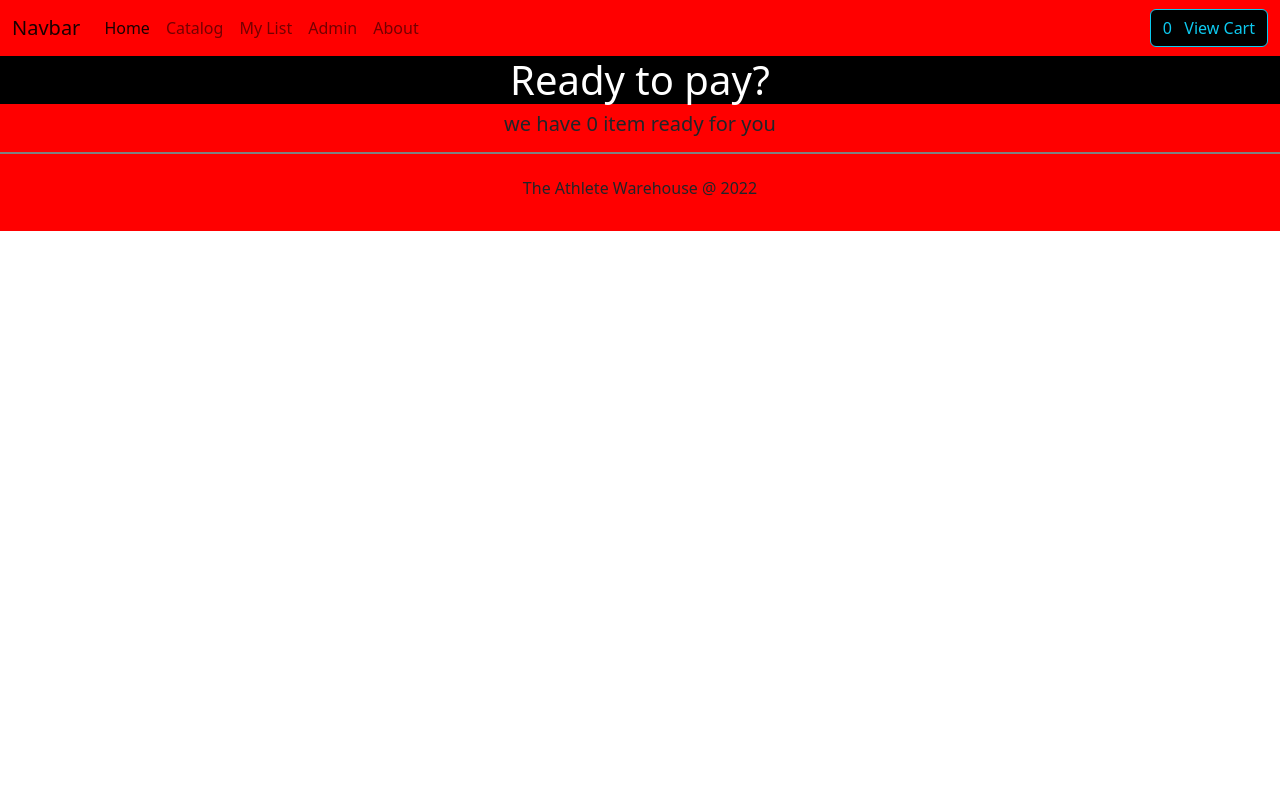
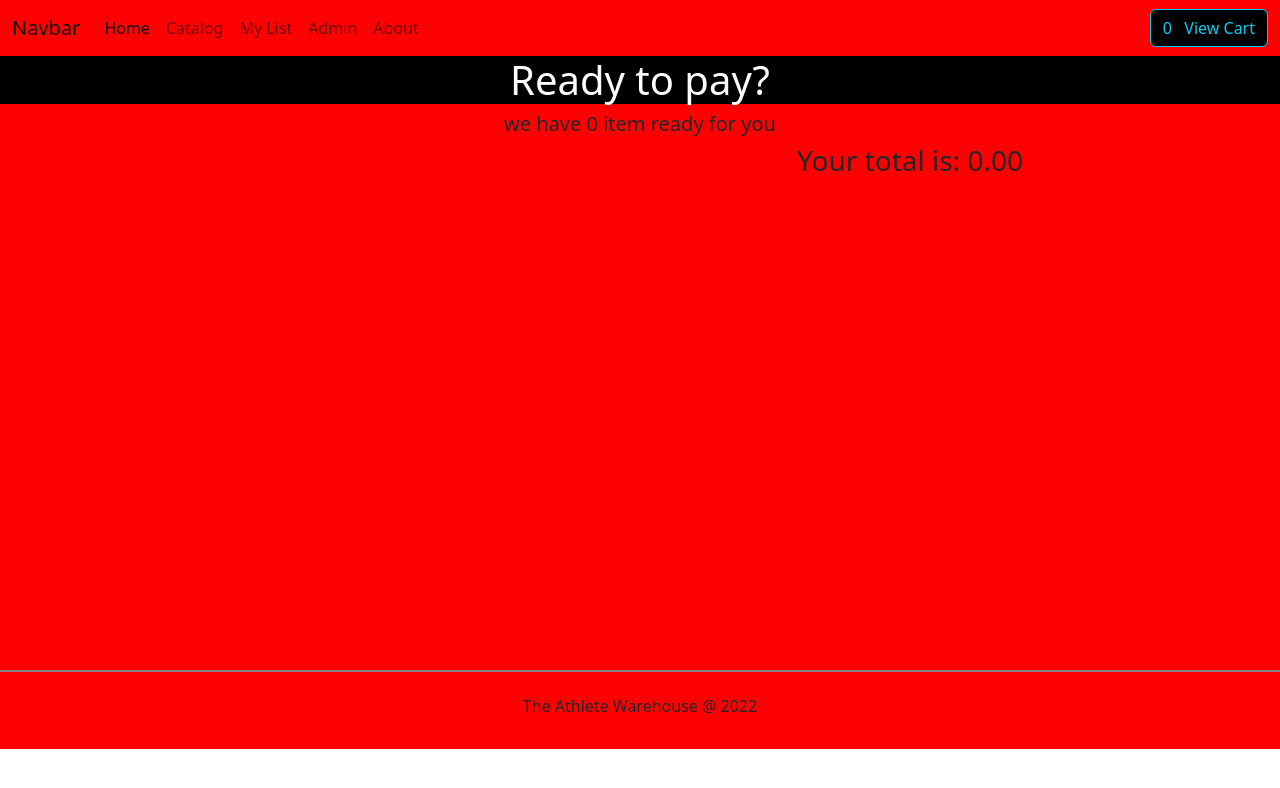
Before and after one commit to patterson9000/onlinestore, a React (Create React App) app: page /cart in a window 1280 px wide. Shown: the top 788 px of the page. Built offline with nearby package versions, Linux system fonts and the light colour scheme.

Commit message:
FSDI 110 #1

```diff
--- a/package.json
+++ b/package.json
@@ -6,6 +6,7 @@
     "@testing-library/jest-dom": "^5.16.4",
     "@testing-library/react": "^13.3.0",
     "@testing-library/user-event": "^13.5.0",
+    "axios": "^0.27.2",
     "bootstrap": "^5.2.0",
     "react": "^18.2.0",
     "react-dom": "^18.2.0",
--- a/src/component/admin.js
+++ b/src/component/admin.js
@@ -1,13 +1,34 @@
 import "./admin.css";
 import { useState } from "react";
+import DataService from "../services/dataService";
 
 const Admin = () => {
   const [product, setProduct] = useState({});
   const [coupon, setCoupon] = useState({});
+  const [showProdSuccess, setShowProdSuccess] = useState({});
 
-  const saveProduct = () => {
+  const saveProduct = async () => {
     console.log("Saving Product");
     console.log(product);
+
+    // use service to send it to server
+
+   let fixProd = {...product};
+   fixProd.price = +fixProd.price;
+
+
+    let service = new DataService();
+    let savedProd = await service.service.saveProduct(fixProd);
+
+
+    if(savedProd && savedProd._id){
+      setShowProdSuccess(true);
+
+      setTimeout (() => {
+        setShowProdSuccess (false)
+      }, 6000); // milli seconds
+
+    }
   };
 
   const textChange = (e) => {
@@ -36,6 +57,9 @@ const Admin = () => {
   return (
     <div className="admin">
       <h1>Store administration</h1>
+
+      {showProdSuccess ?<div className="alert alert-success">product saved</div> : null }
+
       <div className="parents">
         <section className="products">
           <h3>Register Products</h3>
--- a/src/component/cart.js
+++ b/src/component/cart.js
@@ -2,21 +2,52 @@ import "./cart.css";
 
 import { useContext } from "react";
 import StoreContext from "../store/storeContext";
+import ProductInCart from "./productInCart";
 
 const Cart = () => {
   const cart = useContext(StoreContext).cart;
 
+  const getNumberItems = () => {
+    let sum = 0;
+
+    for (let i = 0; i < cart.length; i++) {
+      let prod = cart[i];
+      sum += prod.quantity;
+    }
+    return sum;
+  };
+
+  const getTotal = () => {
+    let total = 0;
+    for(let i=0; i < cart.length; i++){
+      let prod = cart[i];
+      total += prod.quantity * prod.price;
+    }
+
+    return total.toFixed(2);
+  }
+
   return (
     <div className="cart">
       <h1>Ready to pay?</h1>
-      <h5>we have {cart.length} item ready for you</h5>
+      <h5>we have {getNumberItems()} item ready for you</h5>
 
-      <ul>
-        {cart.map(prod => <li key={prod._id}>{prod.title}</li>)}
-      </ul>
+      <div className="parent">
+
+        <div className="product">
+          {cart.map((prod) => (
+            <ProductInCart key={prod._id} data={prod}></ProductInCart>
+          ))}
+        </div>
+
+        <div className="side-menu">
+          <h3>Your total is: {getTotal()}</h3>
+        </div>
+      </div>
+
+      <ul></ul>
     </div>
   );
 };
 
-
 export default Cart;
--- a/src/component/cataLog.css
+++ b/src/component/cataLog.css
@@ -20,3 +20,15 @@
     margin: 10px;
     font-weight: 700;
 }
+
+.cart .parent {
+    display: flex;
+}
+
+.cart .products{
+    flex: 3;
+}
+
+.cart .side-menu {
+    flex:3
+}
--- a/src/component/cataLog.jsx
+++ b/src/component/cataLog.jsx
@@ -7,9 +7,9 @@ const CataLog = () => {
   const [products, setProducts] = useState([]);
   const [catagories, setCatagories] = useState([]);
 
-  const loadData = () => {
+  const loadData = async () => {
     let service = new DataService(); // instance of the class
-    let prods = service.getCatalog();
+    let prods = await service.getCatalog();
     setProducts(prods);
 
     let uniques = [];
--- a/src/component/navBar.jsx
+++ b/src/component/navBar.jsx
@@ -5,9 +5,17 @@ import { useContext } from "react";
 import StoreContext from "../store/storeContext";
 
 const NavBar = () => {
-  let cart = useContext(StoreContext).cart;
+  const cart = useContext(StoreContext).cart;
 
+  const getNumberItems = () => {
+    let sum = 0;
 
+    for(let i=0; i < cart.length; i++) {
+      let prod = cart[i];
+      sum += prod.quantity;
+    }
+    return sum;
+  };
 
   return (
     <div>
@@ -63,7 +71,7 @@ const NavBar = () => {
             </ul>
             <form className="d-flex" role="search">
               <Link className="btn btn-outline-info bg-black" to="/cart">
-                {cart.length} &nbsp; View Cart
+                {getNumberItems()} &nbsp; View Cart
               </Link>
 
             </form>
--- a/src/component/product.jsx
+++ b/src/component/product.jsx
@@ -8,9 +8,9 @@ const Product = (props) => {
   const addToCart = useContext(StoreContext).addToCart;
 
   const handleAddClick = () => {
-    console.log(props.data.title);
 
-    addToCart(props.data);
+    let prodForCart = {...props.data, quantity: quantity};
+    addToCart(prodForCart);
   };
 
 
--- /dev/null
+++ b/src/component/productInCart.css
@@ -0,0 +1,16 @@
+
+.prod-cart {
+    border: 1px solid black;
+    border-radius: 4px;
+    background-color: black;
+    padding: 5px 10px;
+    margin: 10px;
+    display: flex;
+    justify-content: center;
+    align-items: center;
+}
+
+.prod-cart h6 {
+    flex: 5;
+    text-align: left;
+}
--- /dev/null
+++ b/src/component/productInCart.jsx
@@ -0,0 +1,19 @@
+import "./productInCart.css";
+
+const ProductInCart = (props) => {
+    return(
+  <div className="product-cart">
+    <img src={"/images/" + props.data.image} alt="product" />
+
+    <h6>{props.data.title}</h6>
+
+    <label>{props.data.quantity}</label>
+    <label>{props.data.price}</label>
+    <label>{props.data.price * props.data.quantity}</label>
+
+    <button className="btn btn-sm btn-danger">Remove</button>
+  </div>
+  );
+};
+
+export default ProductInCart;
--- a/src/services/dataService.js
+++ b/src/services/dataService.js
@@ -1,3 +1,5 @@
+import axios from 'axios';
+
 const catalog = [
     {
        _id:"1",
@@ -45,11 +47,18 @@ const catalog = [
 
 
 class DataService{
-    getCatalog(){
+    async getCatalog(){
         //call the servier
         // get the list of products and return it
+        let res = await axios.get('http://127.0.0.1:5000/api/catalog');
+         return res.data;
 
-        return catalog;
+       // return catalog;
+    }
+
+    async saveProduct(prod){
+        let res = await axios.post('http://127.0.0.1:5000/api/catalog', prod);
+        return res.data;
     }
 }
 
--- a/src/store/globalState.jsx
+++ b/src/store/globalState.jsx
@@ -6,23 +6,37 @@ const GlobalState = (props) => {
     const [user, setUser]= useState({});
 
     const addToCart = (prod) => {
-        console.log("adding product");
+        let copy = [...cart];
 
-        let copy = [...cart];
-        copy.push(prod);
+        let exist = false;
+
+        for (let i = 0; i < cart.length; i++) {
+            let item = cart[i];
+            if (item._id === prod._id){
+                exist = true;
+                item.quantity += prod.quantity
+            }
+          }
+
+          if(!exist) {
+             copy.push(prod);
+          }
+
         setCart(copy);
     };
 
     const removeFromCart = () => {};
 
     return (
-        <StoreContext.Provider value={{
+        <StoreContext.Provider
+        value={{
             cart: cart,
             user: user,
             addToCart: addToCart,
             removeFromCart: removeFromCart,
 
-        }}>
+        }}
+        >
             {props.children}
         </StoreContext.Provider>
     );
```
Also changed, not shown: 1 other file (tests, documents, lock files or other folders).
